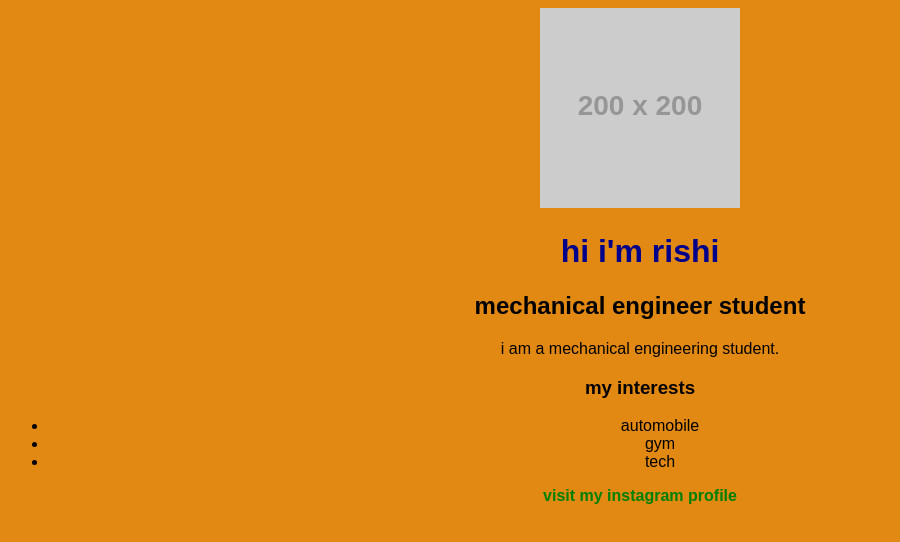
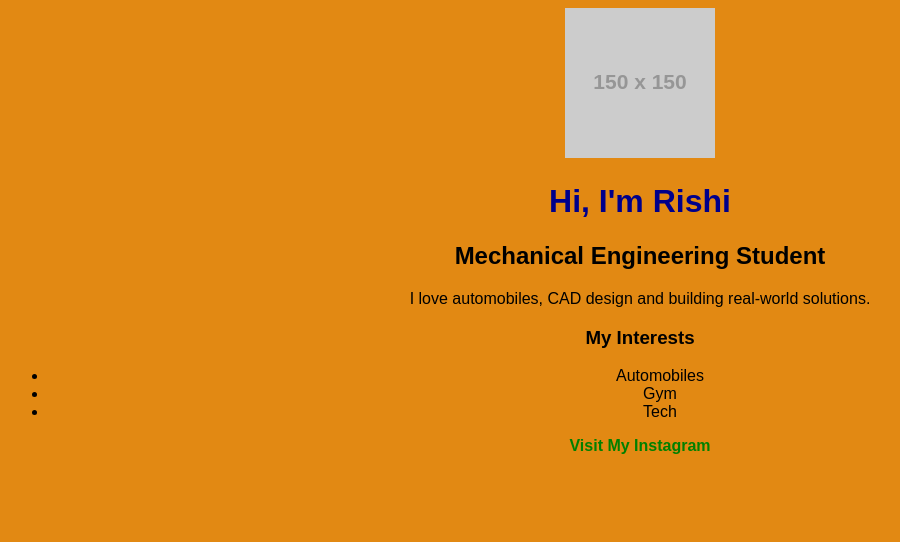
Before and after one commit to ganiyarrishi-arch/portfolio-website, a plain HTML site: page index.html in a window 1280 px wide. Shown: the whole page, without its empty margins (0-900 px from the left). Drawn offline with Linux system fonts and the light colour scheme; placeholder pictures from the web are drawn by us.

Commit message:
Updated layout

```diff
--- a/index.html
+++ b/index.html
@@ -3,20 +3,28 @@
     <head>
             <link rel="stylesheet" href="style.css?v=2">
         <title> rishi | mechanical engineer</title>
-        </head>
+     </head>
         <body>
-            <img src="https://via.placeholder.com/200"
-             alt="Rishi's profile picture">
-            <h1>hi i'm rishi</h1>
-            <h2>mechanical engineer student</h2>
-            <p>i am a mechanical engineering student.</p>
-            <h3>my interests</h3>
-            <ul>
-                <li>automobile</li>
-                <li>gym</li>
-                <li>tech </li>
-            </ul>
-            <a href="https://instagram.com/rish7.gg" target="_blank">visit my instagram profile
-            </a>
-    </body>
+
+<div class="card">
+    <img src="https://via.placeholder.com/150" alt="Rishi">
+
+    <h1>Hi, I'm Rishi</h1>
+    <h2>Mechanical Engineering Student</h2>
+
+    <p>I love automobiles, CAD design and building real-world solutions.</p>
+
+    <h3>My Interests</h3>
+    <ul>
+        <li>Automobiles</li>
+        <li>Gym</li>
+        <li>Tech</li>
+    </ul>
+
+    <a href="https://instagram.com/rish7.gg" target="_blank">
+        Visit My Instagram
+    </a>
+</div>
+
+</body>
 </html>
```
